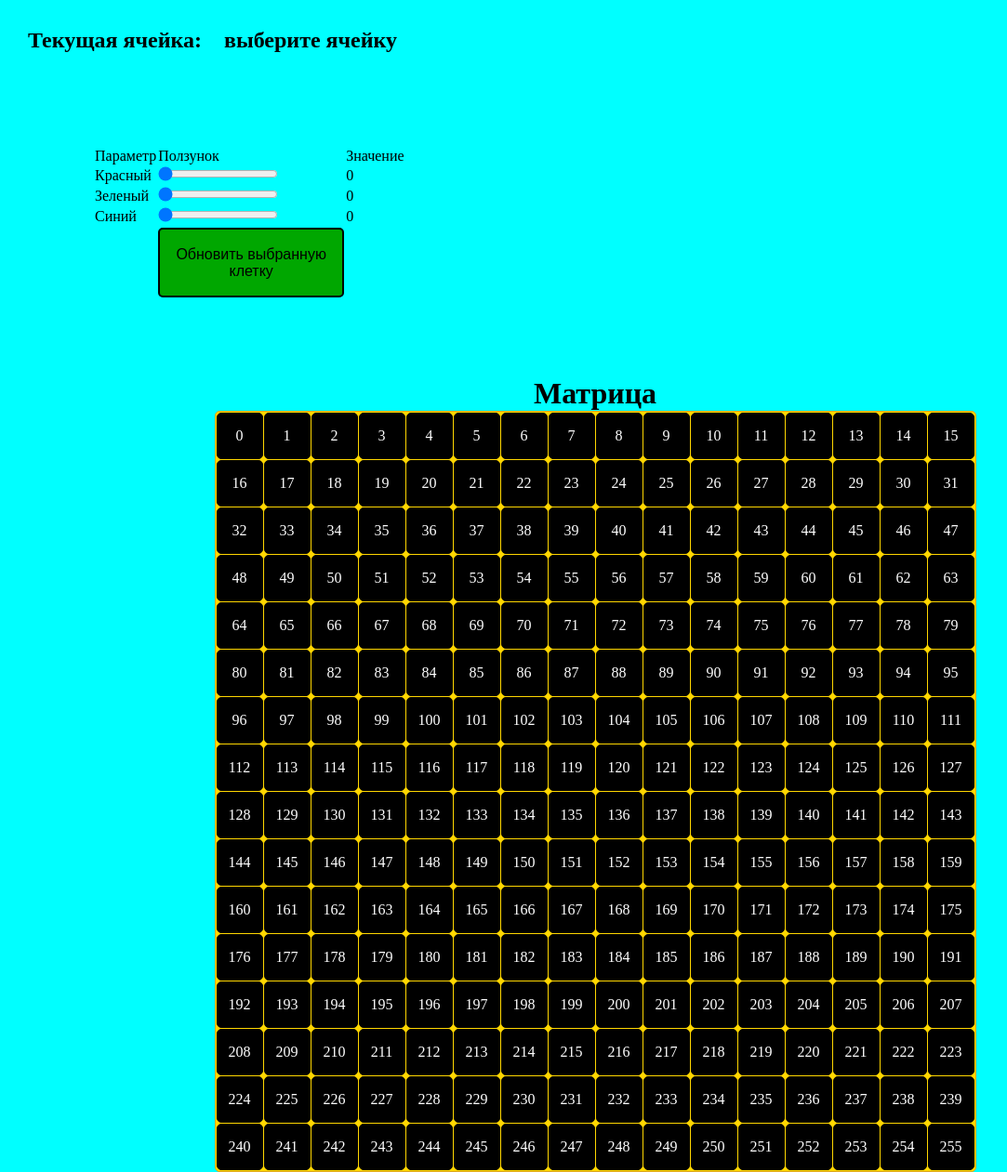
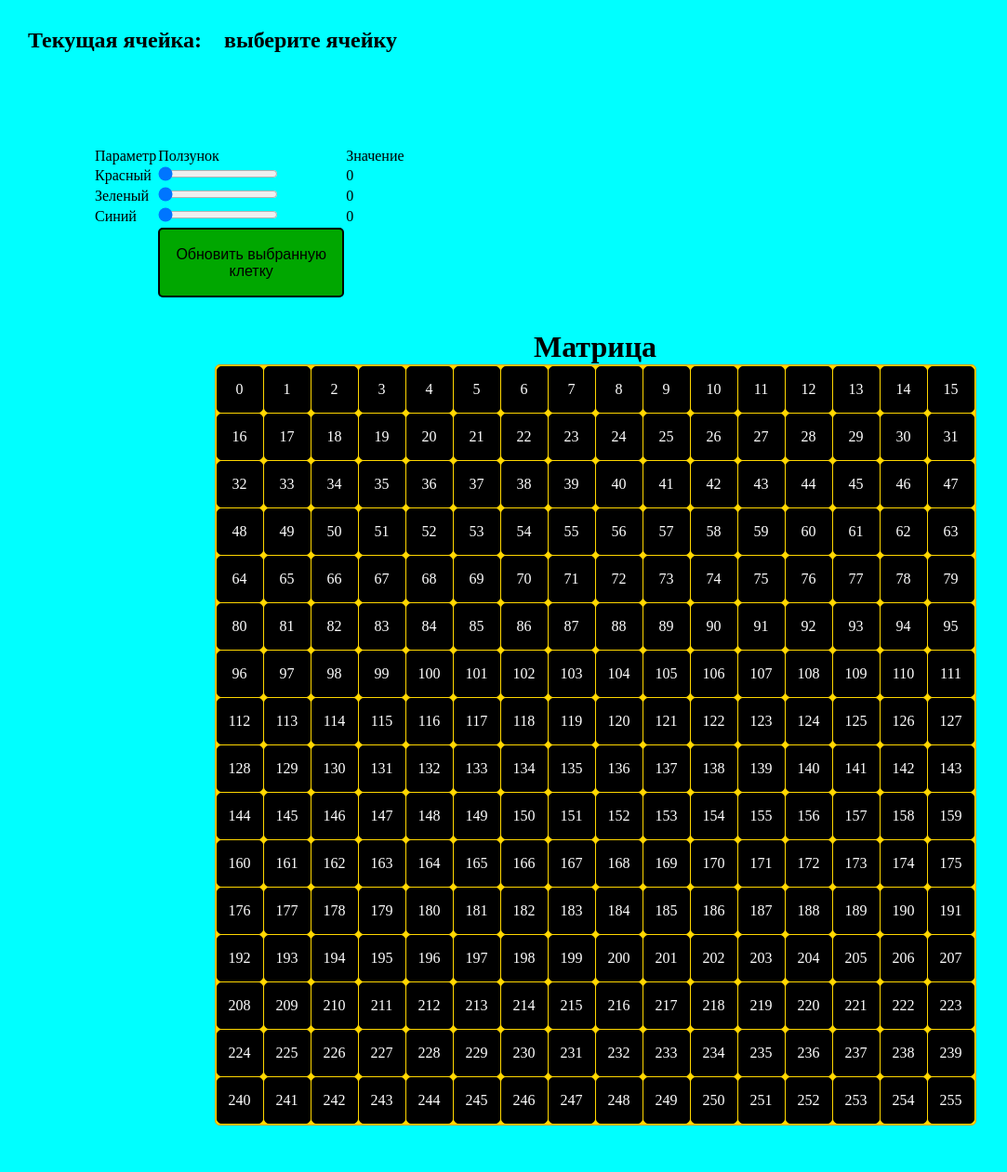
Before and after one commit to Feniks000/LedMatrixFefu, a Django app: page / in a window 1280 px wide. Shown: the whole page at 93% size, without its empty margins (0-1083 px from the left). After the commit the page ends 1211 px from the top, so only its background shows below. Run offline with Django 3.2, Linux system fonts and the light colour scheme.

Commit message:
Update index.html

```diff
--- a/templates/main/index.html
+++ b/templates/main/index.html
@@ -35,7 +35,7 @@
         @media (min-width: 1400px) {
             .container {
                 display: grid;
-                grid-template-columns: 500px 1fr;
+                grid-template-columns: 300px 1fr;
                 height: 100vh;
                 grid-gap: 5px;
                 background-color: aqua;
@@ -45,7 +45,7 @@
         @media (max-width: 1399px) {
             .container {
                 display: grid;
-                grid-template-rows: 400px 1fr;
+                grid-template-rows: 350px 1fr;
                 height: 100vh;
                 grid-gap: 5px;
                 background-color: aqua;
```
